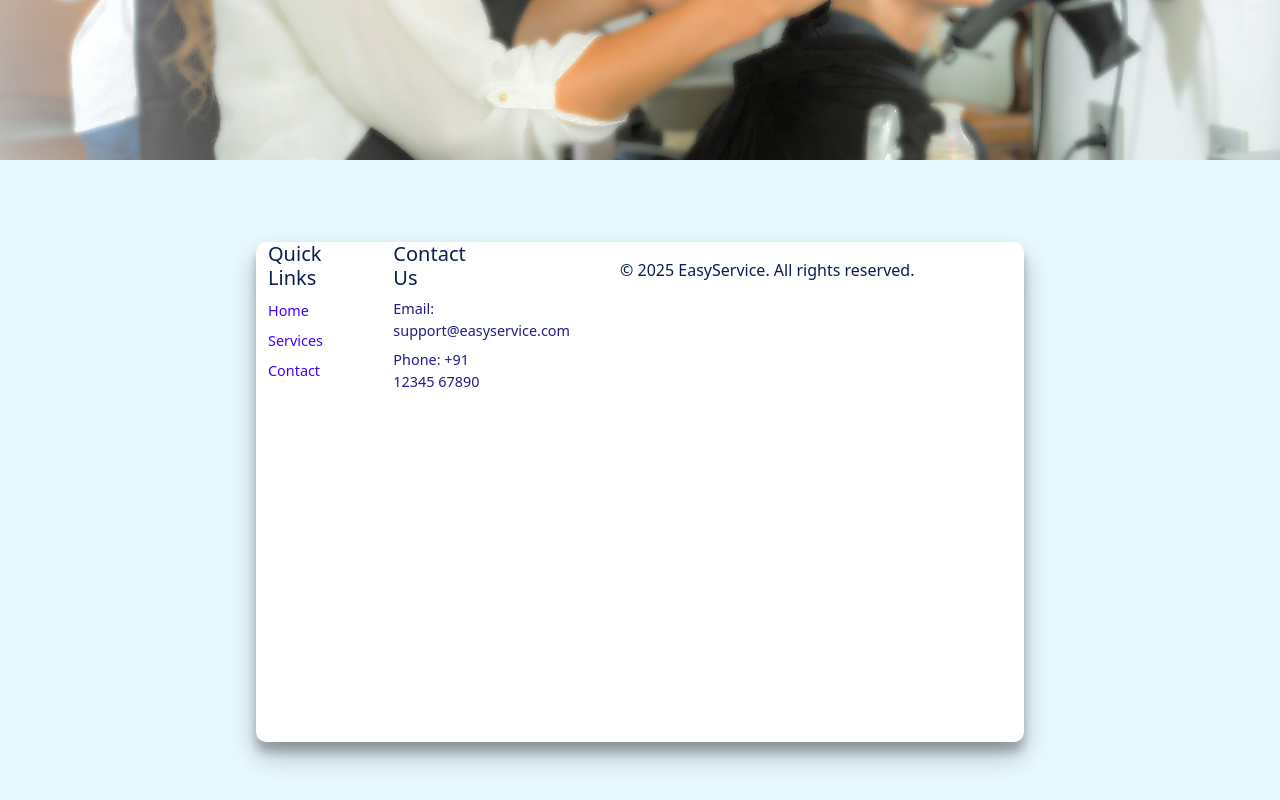
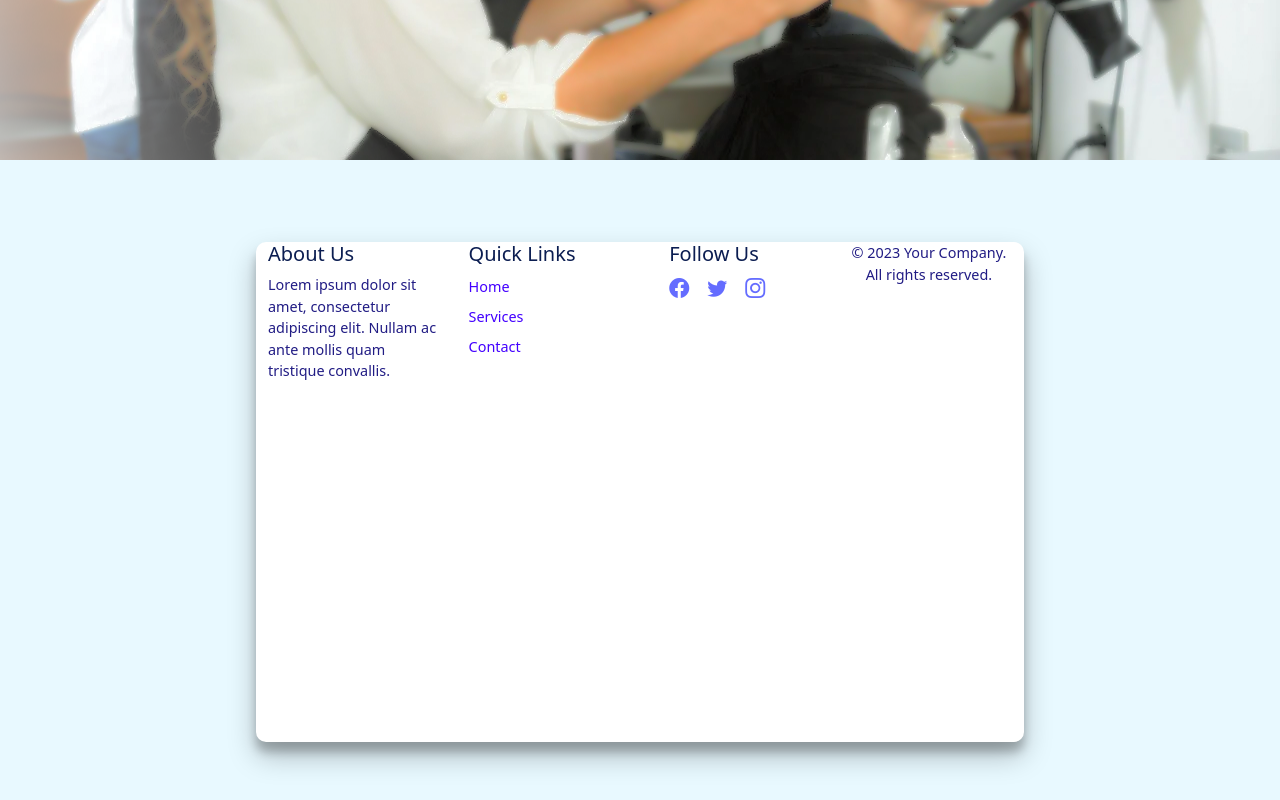
Before and after one commit to Vaishnavi2111/EasyService, a React (Vite) app in the folder hyperlocal-frontend/: page / in a window 1280 px wide. Shown: the part 711-1511 px from the top of the page. Built offline with nearby package versions, Linux system fonts and the light colour scheme.

Commit message:
Deleted Unwanted Node Moudules

```diff
--- a/hyperlocal-frontend/src/components/Footer.jsx
+++ b/hyperlocal-frontend/src/components/Footer.jsx
@@ -1,4 +1,4 @@
-
+// src/components/Footer.jsx
 import React from 'react';
 import { Link } from 'react-router-dom';
 import './Footer.css';
@@ -9,6 +9,14 @@ const Footer = () => {
     <footer className="footer">
       <div className="container">
         <div className="row">
+          {/* About Us */}
+          <div className="col-md-4 mb-3">
+            <h5>About Us</h5>
+            <p>
+              Lorem ipsum dolor sit amet, consectetur adipiscing elit. Nullam ac ante mollis quam tristique convallis.
+            </p>
+          </div>
+
           {/* Quick Links */}
           <div className="col-md-4 mb-3">
             <h5>Quick Links</h5>
@@ -19,15 +27,29 @@ const Footer = () => {
             </ul>
           </div>
 
-          {/* Contact Info */}
+          {/* Follow Us */}
           <div className="col-md-4 mb-3">
-            <h5>Contact Us</h5>
-            <p>Email: support@easyservice.com</p>
-            <p>Phone: +91 12345 67890</p>
+            <h5>Follow Us</h5>
+            <ul className="list-inline social-icons">
+              <li className="list-inline-item">
+                <a href="#"><i className="bi bi-facebook"></i></a>
+              </li>
+              <li className="list-inline-item">
+                <a href="#"><i className="bi bi-twitter"></i></a>
+              </li>
+              <li className="list-inline-item">
+                <a href="#"><i className="bi bi-instagram"></i></a>
+              </li>
+            </ul>
           </div>
         </div>
-        <div className="text-center py-3">
-          &copy; {new Date().getFullYear()} EasyService. All rights reserved.
+
+        <hr className="mb-4" />
+
+        <div className="row">
+          <div className="col-md-12 text-center">
+            <p>&copy; 2023 Your Company. All rights reserved.</p>
+          </div>
         </div>
       </div>
     </footer>
--- a/package.json
+++ /dev/null
@@ -1,5 +0,0 @@
-{
-  "dependencies": {
-    "@fortawesome/fontawesome-free": "^6.7.2"
-  }
-}
```
Also changed, not shown: 1 other file (tests, documents, lock files or other folders).
